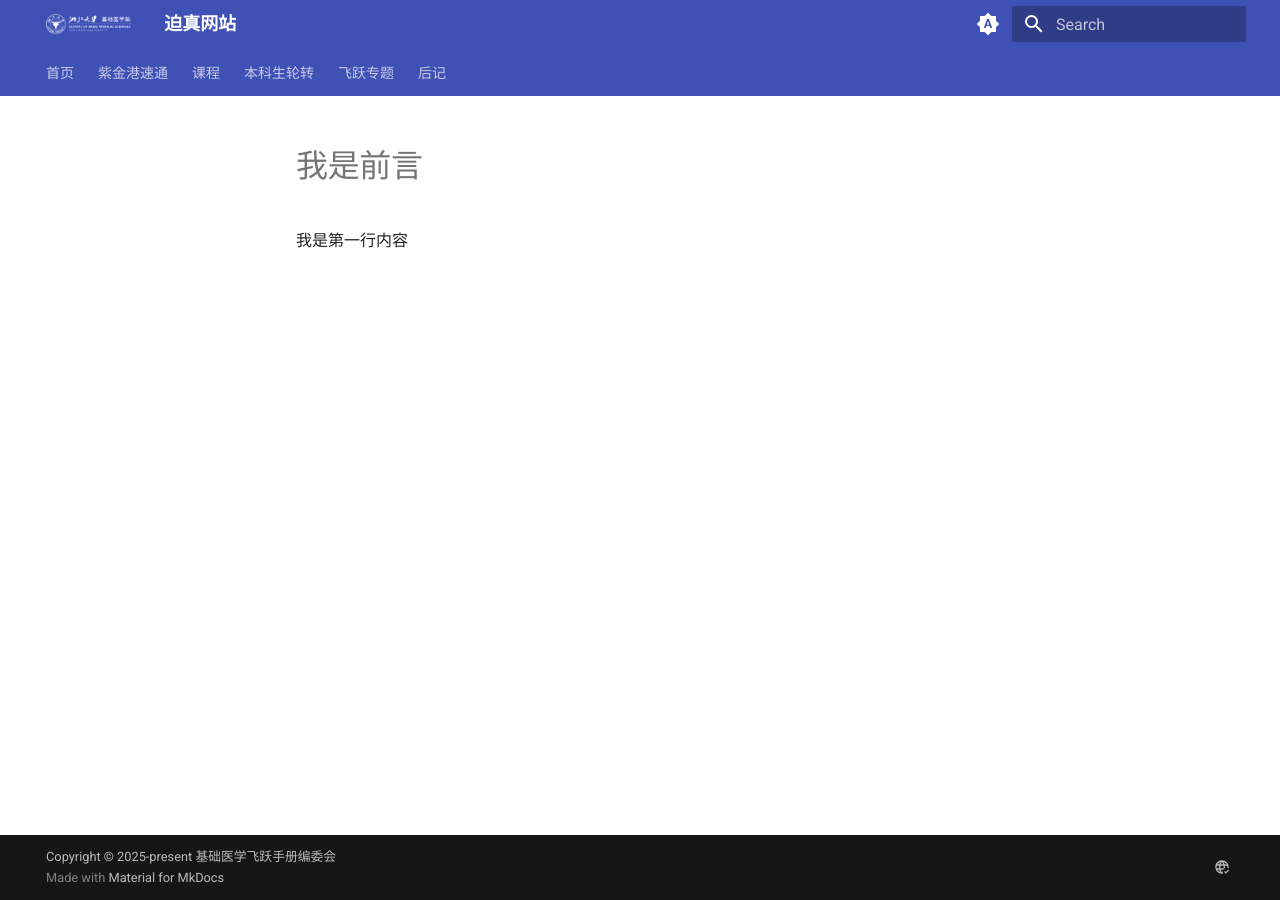
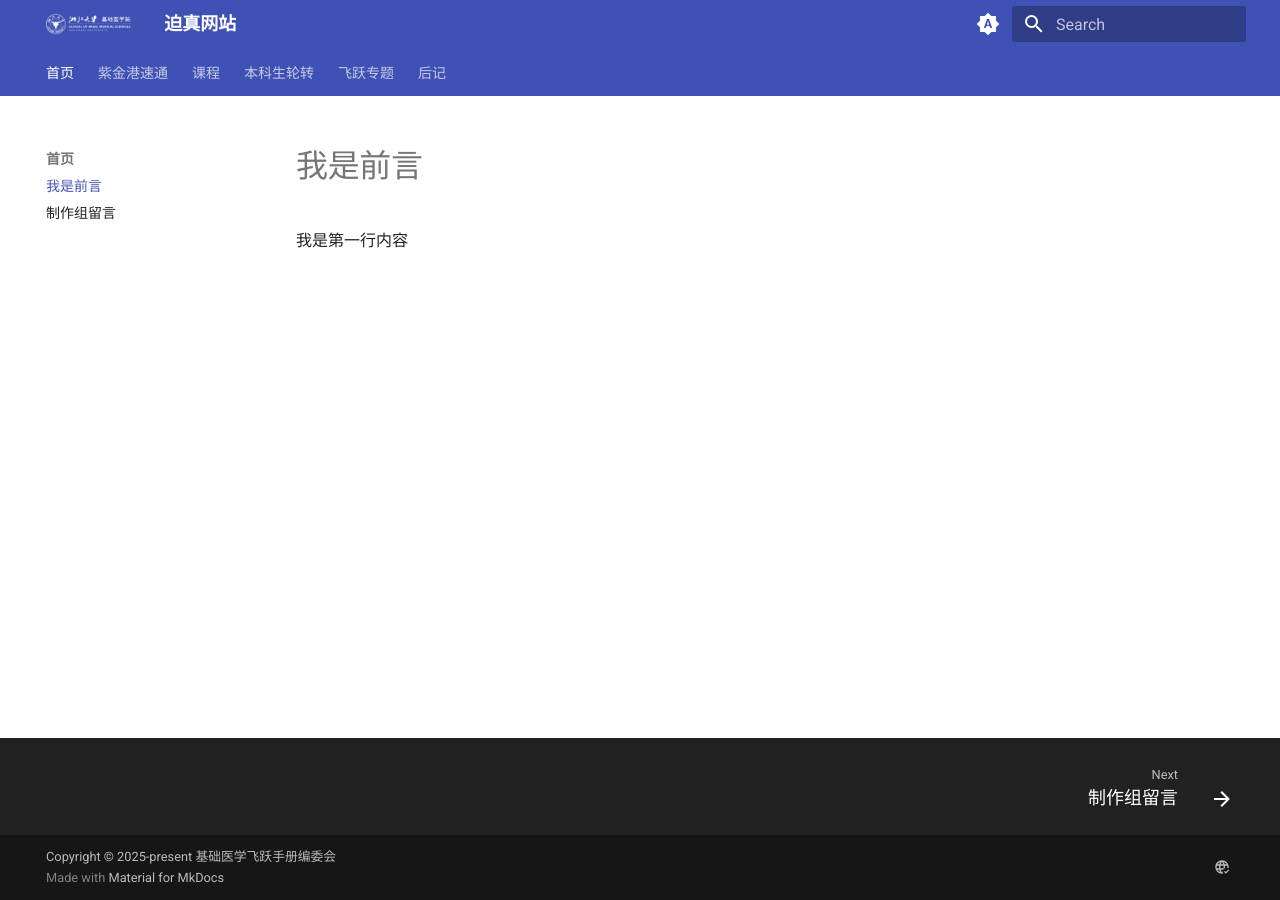
Before and after one commit to GuChL9/site-test, an MkDocs documentation site: the page built from docs/index.md, in a window 1280 px wide. Built offline with MkDocs 1.6.1 and Material for MkDocs 9.7.7, drawn with Linux system fonts in a browser that asks for light colours; part of the change alters nothing that is shown.

```diff
--- a/mkdocs.yml
+++ b/mkdocs.yml
@@ -61,7 +61,7 @@ theme:
 #导航
 nav:
   - 首页:
-    - homepage/index.md
+    - index.md
     - 制作组留言: "homepage/about_us.md"
   - 紫金港速通:
     - 紫金港速通: "freshman/freshman.md"
```
